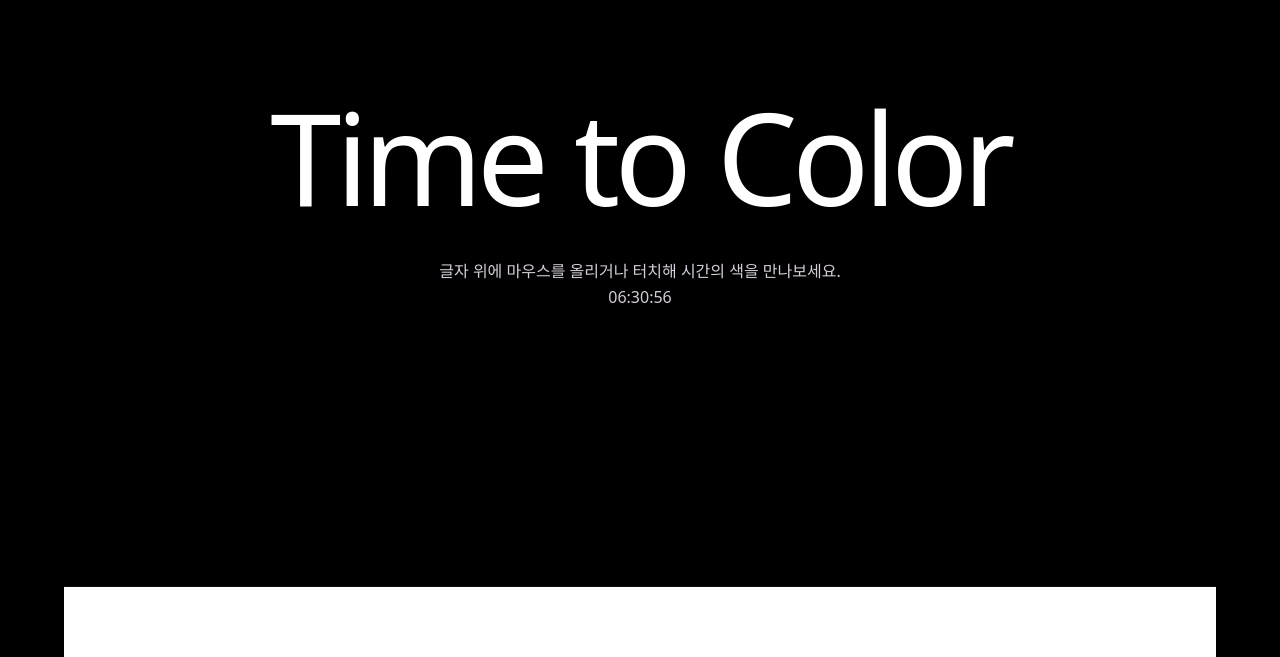
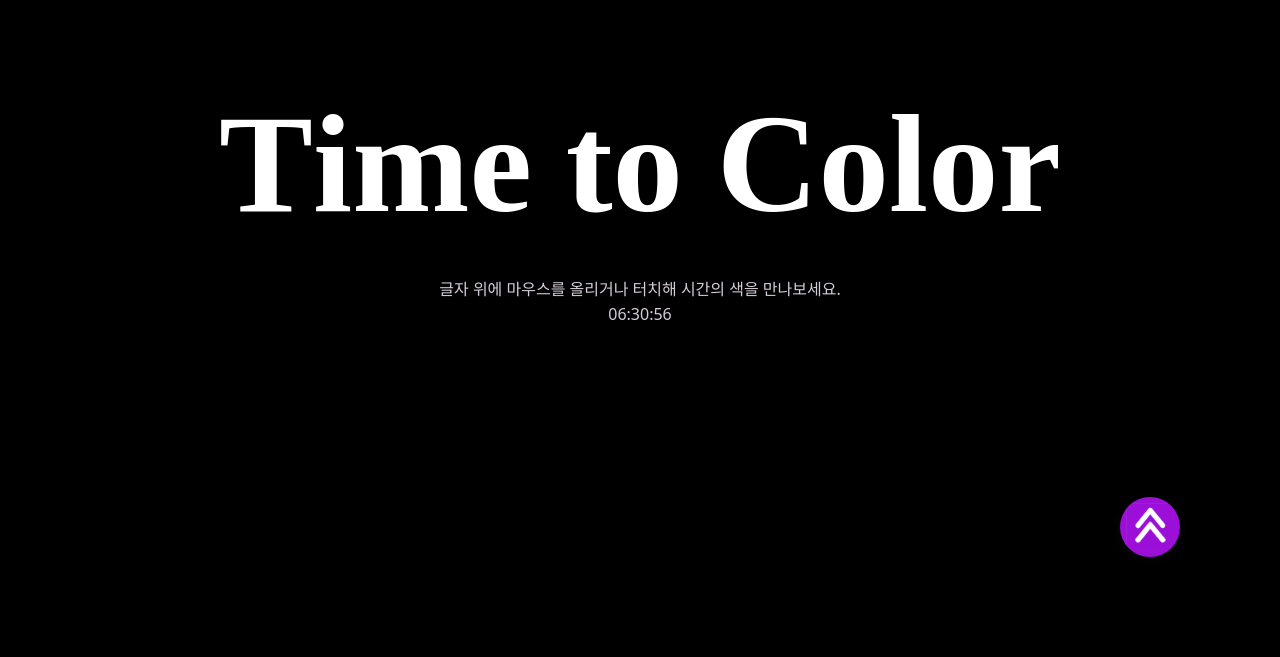
Before and after one commit to Mixx98/Time_to_Color, a plain HTML site: page index.html in a window 1280 px wide. Shown: the part 143-800 px from the top of the page. Drawn offline with Linux system fonts and the light colour scheme.

Commit message:
Keep the profile below the opening viewport

```diff
--- a/js/app.js
+++ b/js/app.js
@@ -1,12 +1,13 @@
-const mainContent = document.querySelector(".main");
+const profileSection = document.querySelector("#profile");
 const topLink = document.querySelector(".top-button");
 
 function updateScrollAppearance() {
-  const showContent = mainContent.getBoundingClientRect().top < -120;
+  const showContent = profileSection.getBoundingClientRect().top < window.innerHeight;
   document.body.classList.toggle("scrolled", showContent);
   topLink.style.visibility = showContent ? "visible" : "hidden";
 }
 
 window.addEventListener("scroll", updateScrollAppearance, { passive: true });
+window.addEventListener("resize", updateScrollAppearance);
 window.addEventListener("pageshow", updateScrollAppearance);
 updateScrollAppearance();
--- a/portfolio.css
+++ b/portfolio.css
@@ -1,4 +1,5 @@
 body {
+  --header-height: 140px;
   color: #17131b;
   font-family: system-ui, "Noto Sans KR", sans-serif;
   transition: background-color .45s ease;
@@ -8,7 +9,13 @@ body.scrolled { background-color: #fff; }
 a { color: #7205a4; text-underline-offset: .2em; }
 :focus-visible { outline: 3px solid #9c0fd8; outline-offset: 4px; }
 
-.header { width: min(90%, 62rem); margin-block: 0; padding-block: 30px; }
+.header {
+  box-sizing: border-box;
+  width: min(90%, 62rem);
+  height: var(--header-height);
+  margin-block: 0;
+  padding-block: 30px;
+}
 .header nav { height: 100%; }
 .header ul {
   height: 100%;
@@ -34,15 +41,20 @@ a { color: #7205a4; text-underline-offset: .2em; }
   box-shadow: 0 0 0 100vmax #000;
   clip-path: inset(0 -100vmax);
 }
-.main > .title { height: clamp(230px, 46vw, 600px); text-align: center; }
+.main > .title {
+  height: auto;
+  min-height: calc(100vh - var(--header-height));
+  min-height: calc(100dvh - var(--header-height));
+  text-align: center;
+}
 .main > .title > h1 {
   flex-wrap: wrap;
   gap: 0 .24em;
   padding: clamp(24px, 7vw, 100px) 0 .25em;
-  font-size: clamp(2.5rem, 10vw, 9.375rem);
+  font-family: initial;
+  font-size: clamp(2.75rem, 11vw, 11rem);
   line-height: 1.1;
-  font-weight: 300;
-  letter-spacing: -.045em;
+  font-weight: 700;
   color: #fff;
 }
 .title-word { display: inline-flex; }
```
